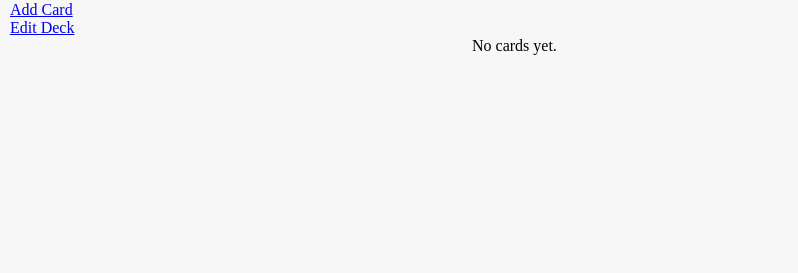
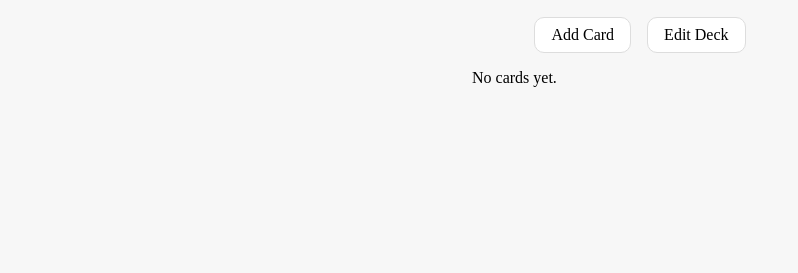
Before and after one commit to developerandrii/noe-website, a Django app: template flashcards/templates/flashcards/deck_detail.html in a window 1280 px wide. Shown: the part 27-300 px from the top of the page, without its empty margins (0-798 px from the left). Run offline with Django 5.2, Linux system fonts and the light colour scheme; the template is opened without the code that fills it, so the values that code supplies are empty.

Commit message:
Style deck action links

```diff
--- a/flashcards/static/flashcards/deck_detail.css
+++ b/flashcards/static/flashcards/deck_detail.css
@@ -1,3 +1,21 @@
+.deck-actions {
+    display: flex;
+    justify-content: center;
+    gap: 1rem;
+    margin: 1rem 0;
+}
+
+
+.deck-actions a {
+    padding: .5rem 1rem;
+    border: 1px solid #ddd;
+    border-radius: 10px;
+    color: inherit;
+    background-color: white;
+    text-decoration: none;
+}
+
+
 .card-list {
     display: grid;
     grid-template-columns: 160px 160px;
--- a/flashcards/templates/flashcards/deck_detail.html
+++ b/flashcards/templates/flashcards/deck_detail.html
@@ -10,9 +10,10 @@
 
 <p>Created: {{ deck.created_at }}</p>
 
-<a href="{% url 'card-create' deck.pk %}">Add Card</a>
-<br>
-<a href="{% url 'deck-update' deck.pk %}">Edit Deck</a>
+<div class="deck-actions">
+    <a href="{% url 'card-create' deck.pk %}">Add Card</a>
+    <a href="{% url 'deck-update' deck.pk %}">Edit Deck</a>
+</div>
 
 <ul class="card-list">
     {% for card in deck.cards.all %}
```
